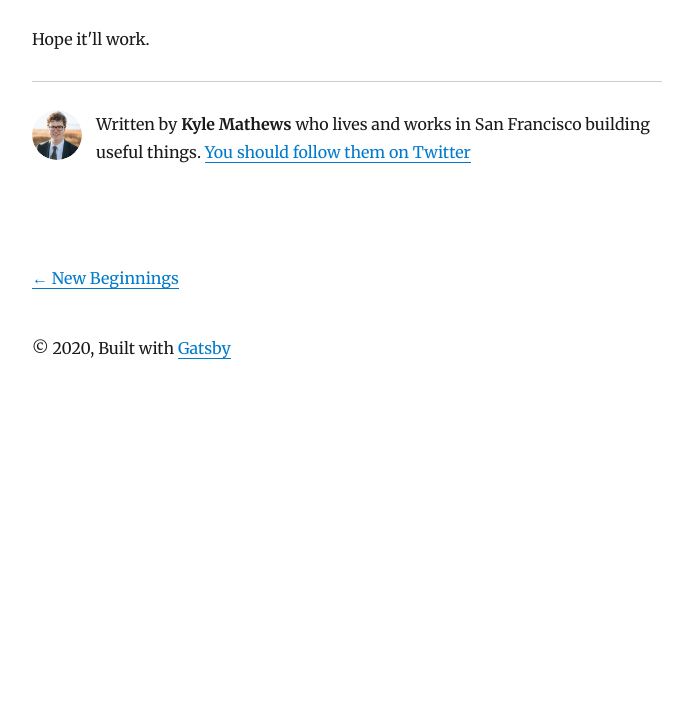
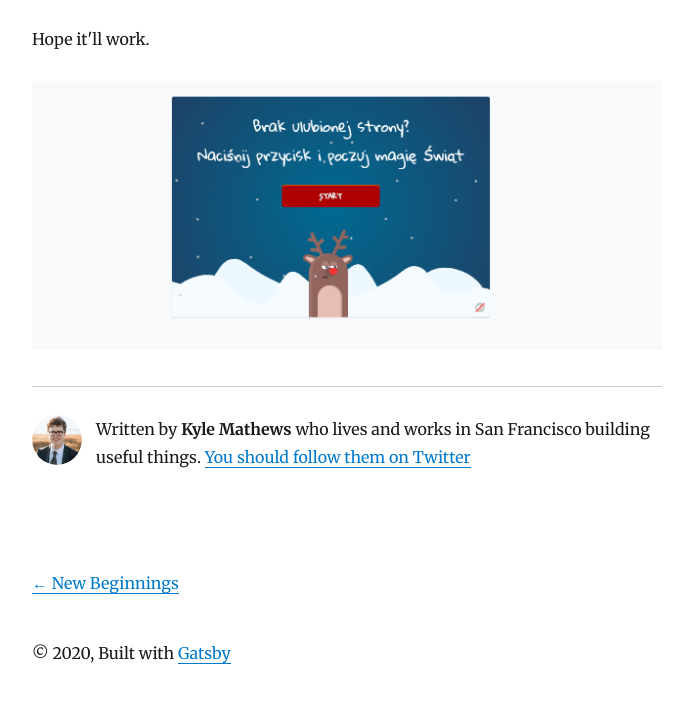
Before and after one commit to bbakiewicz/gatsby-blog, a Gatsby site: page /dear-o-dear/ in a window 1280 px wide. Shown: the part 170-872 px from the top of the page, without its empty margins (293-974 px from the left). Before the commit the page ends 800 px from the top, so only its background shows below. Built offline with nearby package versions, Linux system fonts and the light colour scheme; Gatsby itself is replaced by a stand-in of ours; some packages are replaced by stand-ins of ours.

Commit message:
Update Blog “dear-o-dear/index”

```diff
--- a/content/blog/dear-o-dear/index.md
+++ b/content/blog/dear-o-dear/index.md
@@ -4,3 +4,5 @@ date: 2020-09-21T17:38:49.614Z
 description: It may work
 ---
 Hope it'll work.
+
+![deer on christmas card](kartka_swiateczna.png)
```
Also changed, not shown: content/blog/dear-o-dear/kartka_swiateczna.png (added).
